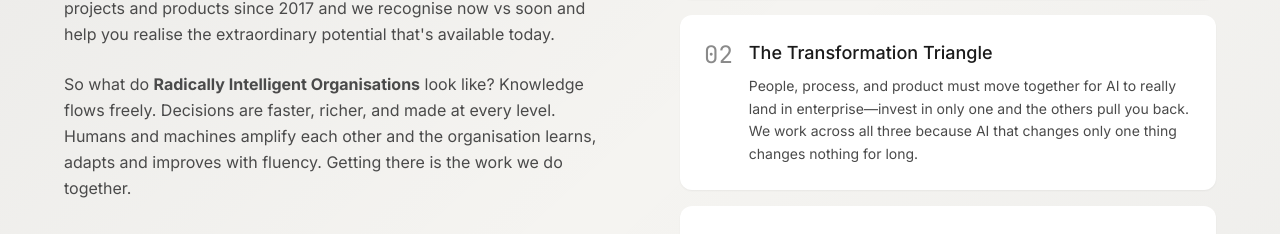
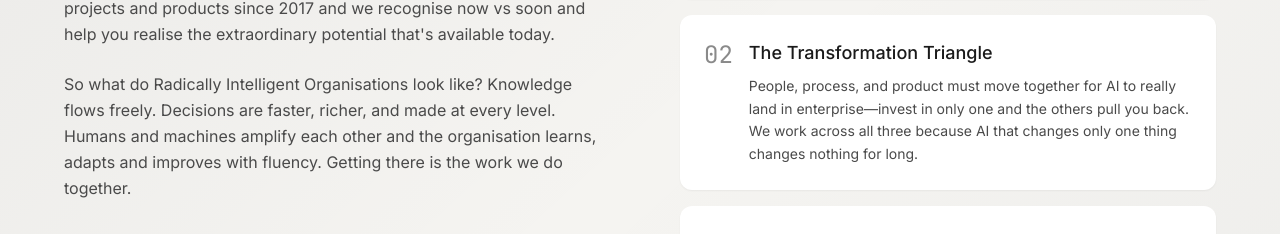
Before and after one commit to m37daveking/ri-web, a Next.js app: page /philosophy in a window 1280 px wide. Shown: the part 407-641 px from the top of the page. Built offline with nearby package versions, Linux system fonts and the light colour scheme.

Commit message:
Remove bold from Radically Intelligent Organisations

```diff
--- a/src/app/philosophy/page.tsx
+++ b/src/app/philosophy/page.tsx
@@ -65,7 +65,7 @@ export default function PhilosophyPage() {
                   available today.
                 </p>
                 <p>
-                  So what do <strong>Radically Intelligent Organisations</strong> look like? Knowledge flows freely.
+                  So what do Radically Intelligent Organisations look like? Knowledge flows freely.
                   Decisions are faster, richer, and made at every level. Humans and machines amplify
                   each other and the organisation learns, adapts and improves with fluency. Getting
                   there is the work we do together.
```
